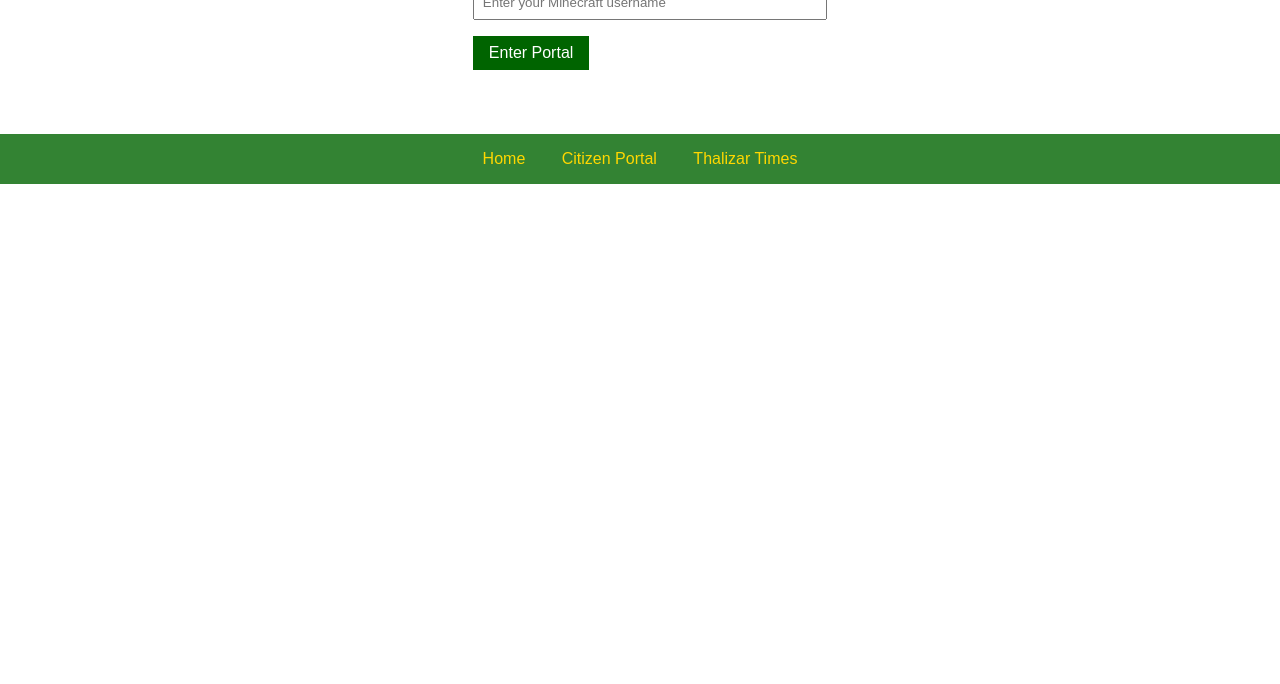
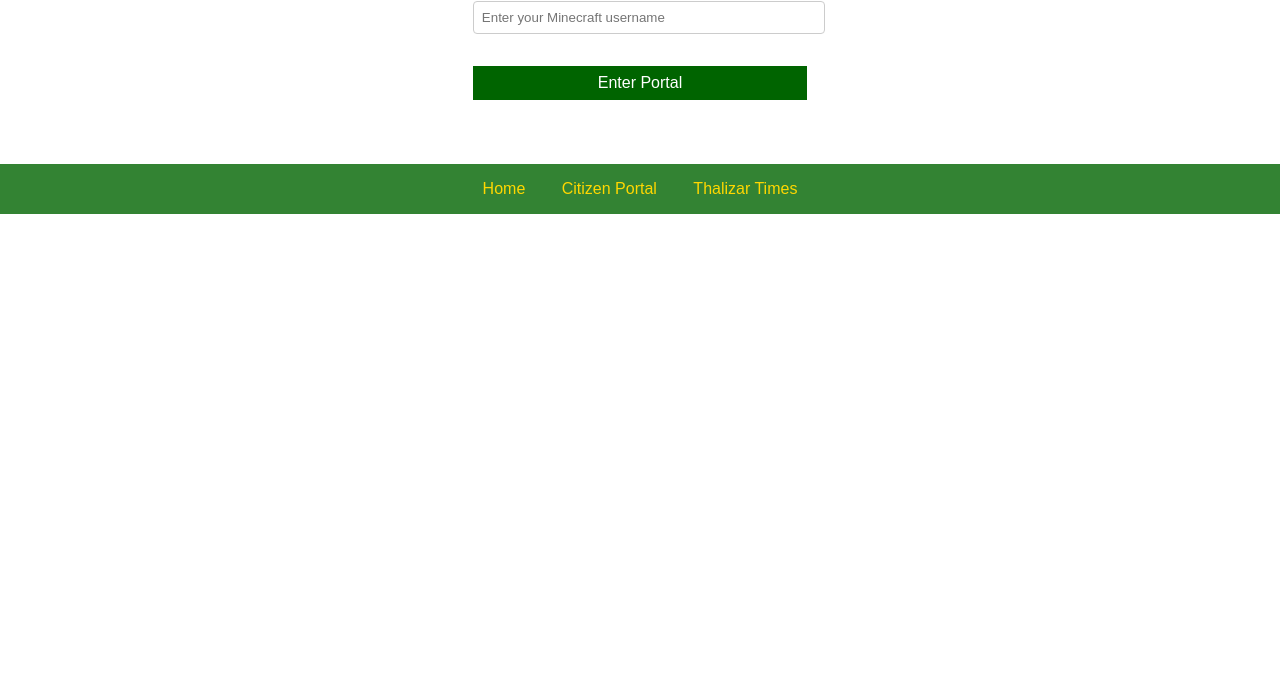
Before and after one commit to QuizzityMC/The-Thalizar-Empire, a plain HTML site: page portal.html in a window 1280 px wide. Shown: the part 116-800 px from the top of the page. Drawn offline with Linux system fonts and the light colour scheme.

Commit message:
Update styles.css

```diff
--- a/styles.css
+++ b/styles.css
@@ -136,6 +136,39 @@ nav a:hover {
     margin-bottom: 1rem;
 }
 
+.portal-container form {
+    display: flex;
+    flex-direction: column;
+    gap: 1rem;
+    margin-top: 1rem;
+}
+
+.portal-container input,
+.portal-container textarea {
+    width: 100%;
+    padding: 0.5rem;
+    border: 1px solid #ccc;
+    border-radius: 4px;
+}
+
+.portal-container textarea {
+    height: 100px;
+    resize: vertical;
+}
+
+.portal-container button {
+    background-color: #006400;
+    color: white;
+    border: none;
+    padding: 0.5rem 1rem;
+    cursor: pointer;
+    transition: background-color 0.3s;
+}
+
+.portal-container button:hover {
+    background-color: #008000;
+}
+
 /* Styles for news.html */
 .news-container {
     background-color: rgba(255, 255, 255, 0.9);
```
